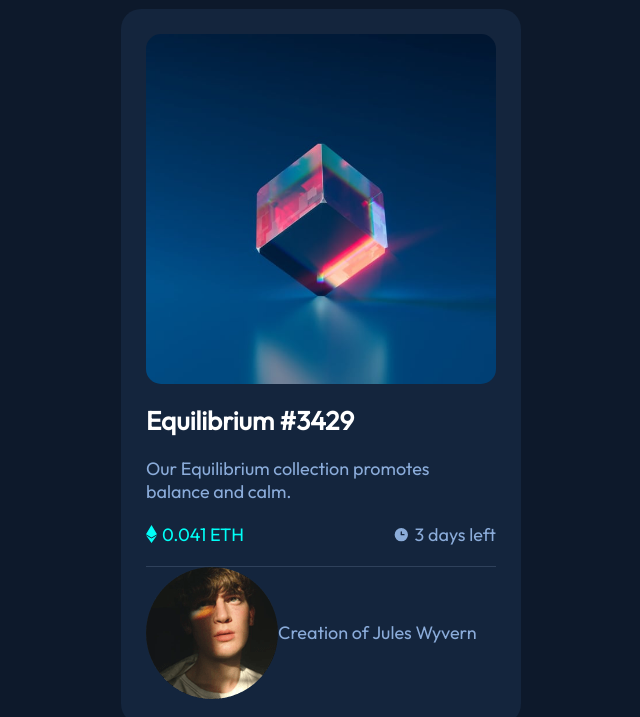
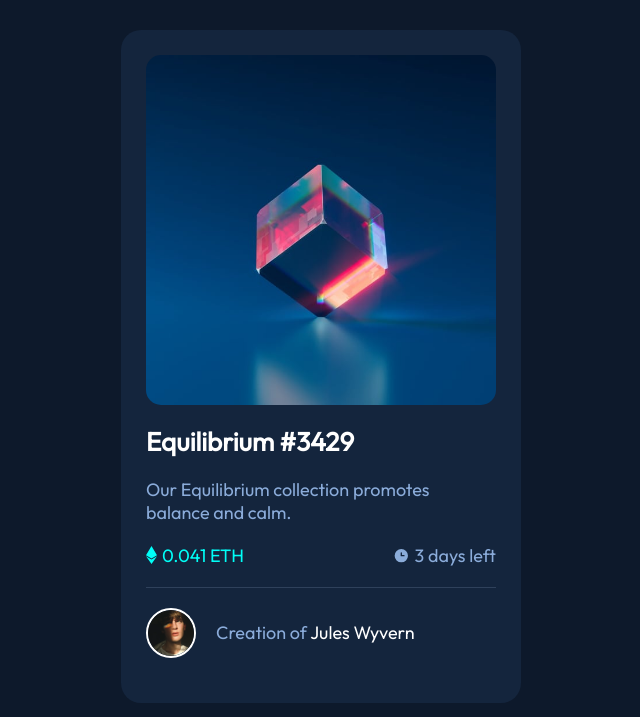
Before and after one commit to virag-ky/NFT-Preview-Card-Component, a plain HTML site: page index.html in a window 1280 px wide. Shown: the top 717 px of the page, without its empty margins (319-959 px from the left). Drawn offline with Linux system fonts and the light colour scheme.

Commit message:
Add info bottom part

```diff
--- a/style.css
+++ b/style.css
@@ -78,14 +78,26 @@ div#days span {
   color: hsl(215, 51%, 70%);
 }
 
-div#days span:hover {
-  cursor: pointer;
-  color: hsl(178, 100%, 50%);
-}
-
 div#creator-div {
   display: flex;
   align-items: center;
+  gap: 20px;
+  padding: 20px 0;
+}
+
+img#profile {
+  width: 50px;
+  border: 2px solid white;
+  border-radius: 50%;
+}
+
+span#creator-name {
+  color: white;
+}
+
+span#creator-name:hover {
+  cursor: pointer;
+  color: hsl(178, 100%, 50%);
 }
 
 .attribution {
```
Also changed, not shown: 2 other files.
